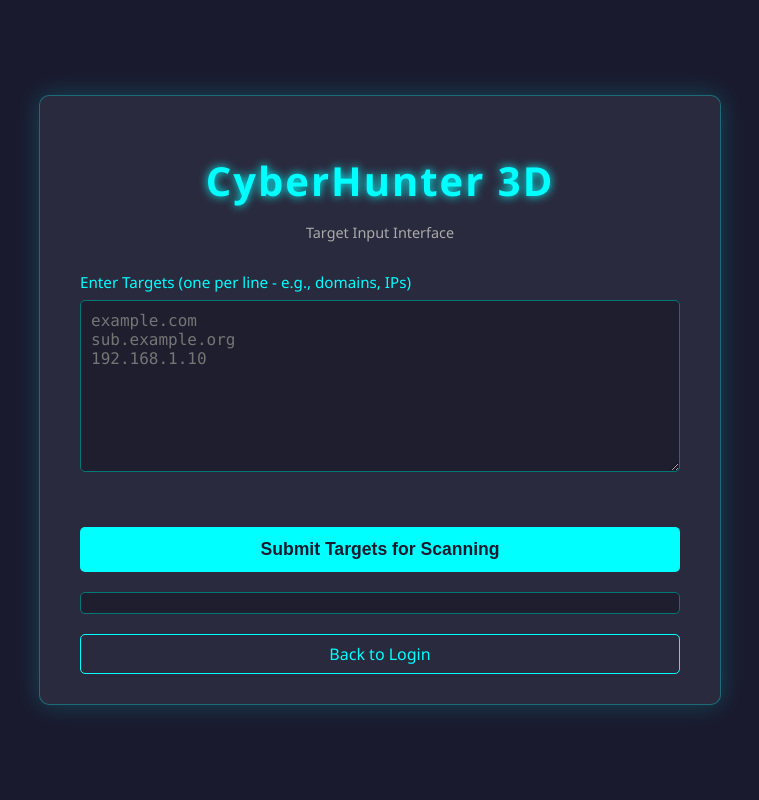
After one commit to Fussin/autorecontool, a Flask app: page /targets in a window 1280 px wide. The commit adds this page. Shown: the whole page, without its empty margins (260-1019 px from the left). Run offline with Flask 3, Linux system fonts and the light colour scheme.

Commit message:
feat: Implement basic target input web UI and batch submission API
- Created `ch_web/templates/target_input.html` for users to input multiple targets (one per line).
- Added basic styling for the target input page in `ch_web/static/css/style.css`.
- Implemented JavaScript in `target_input.html` to collect targets and submit them via API.
- Added a Flask route `/targets` in `ch_web/routes.py` to serve the `target_input.html` page.
- Created a new API endpoint `POST /api/v1/scan/targets/submit` in `ch_api/routes/scan_routes.py`:
    - Accepts a JSON list of targets: `{"targets": ["target1", ...]}`.
    - Performs basic validation on each target.
    - Initiates reconnaissance scans for valid targets using the existing scan infrastructure (DB logging, ThreadPoolExecutor).
    - Returns a summary response including successfully queued scans, scan details (IDs, endpoints), and any validation errors.
- Updated documentation (`AGENTS.md`, `INSTRUCTIONS.md`, `README.md`) to reflect the new target input UI and API endpoint, including usage instructions and examples.

```diff
--- a/cyberhunter3d/ch_web/routes.py
+++ b/cyberhunter3d/ch_web/routes.py
@@ -15,8 +15,12 @@ web_bp = Blueprint('web_ui', __name__,
 @web_bp.route('/login')
 def login_page():
     """Serves the main login page."""
-    # Renders login.html from the 'templates' folder within 'ch_web'
     return render_template('login.html', title="CyberHunter Login")
+
+@web_bp.route('/targets')
+def target_input_page():
+    """Serves the target input page."""
+    return render_template('target_input.html', title="Submit Targets")
 
 # You could add other web pages here later, like a dashboard:
 # @web_bp.route('/dashboard')
--- a/cyberhunter3d/ch_web/static/css/style.css
+++ b/cyberhunter3d/ch_web/static/css/style.css
@@ -114,3 +114,81 @@ button[type="button"]:hover {
         font-size: 2em;
     }
 }
+
+/* Styles for target_input.html specifically, if needed, or can be merged if general enough */
+.target-input-container { /* Duplicates login-container but allows for different max-width etc. if needed */
+    background-color: #2a2a3e;
+    padding: 30px 40px;
+    border-radius: 10px;
+    box-shadow: 0 0 25px rgba(0, 255, 255, 0.2);
+    width: 100%;
+    max-width: 600px; /* Wider for text area */
+    text-align: center;
+    border: 1px solid rgba(0, 255, 255, 0.3);
+}
+
+textarea#targetsInput { /* More specific selector */
+    width: calc(100% - 22px); /* Full width minus padding and border */
+    min-height: 150px;
+    padding: 10px;
+    border-radius: 5px;
+    border: 1px solid #007777;
+    background-color: #1e1e2f;
+    color: #e0e0e0;
+    font-size: 1em;
+    margin-bottom: 20px;
+    font-family: 'Consolas', 'Monaco', monospace; /* Monospaced for easier target list view */
+    resize: vertical; /* Allow vertical resize */
+}
+
+textarea#targetsInput:focus {
+    outline: none;
+    border-color: #00ffff; /* Cyan focus border */
+    box-shadow: 0 0 10px rgba(0, 255, 255, 0.5);
+}
+
+#responseMessageArea {
+    margin-top: 20px;
+    text-align: left;
+    max-height: 250px; /* Increased height */
+    overflow-y: auto;
+    padding: 10px;
+    border-radius: 5px;
+    background-color: #1e1e2f; /* Dark background for message area */
+    border: 1px solid #007777; /* Similar to inputs */
+}
+#responseMessageArea p {
+    margin: 0 0 5px 0;
+}
+#responseMessageArea ul {
+    list-style-type: none;
+    padding-left: 10px;
+}
+#responseMessageArea ul li {
+    margin-bottom: 3px;
+    word-break: break-all;
+}
+#responseMessageArea a {
+    color: #00ffff;
+    text-decoration: none;
+}
+#responseMessageArea a:hover {
+    text-decoration: underline;
+}
+
+.nav-link { /* For "Back to Login" link */
+    display: inline-block; /* Changed to inline-block for better centering if needed */
+    margin-top: 25px;
+    color: #00ffff;
+    text-decoration: none;
+    padding: 8px 15px;
+    border: 1px solid #00ffff;
+    border-radius: 5px;
+    transition: background-color 0.3s, color 0.3s;
+}
+
+.nav-link:hover {
+    background-color: #00ffff;
+    color: #1a1a2e;
+    text-decoration: none;
+}
--- /dev/null
+++ b/cyberhunter3d/ch_web/templates/target_input.html
@@ -0,0 +1,134 @@
+<!DOCTYPE html>
+<html lang="en">
+<head>
+    <meta charset="UTF-8">
+    <meta name="viewport" content="width=device-width, initial-scale=1.0">
+    <title>CyberHunter 3D - Target Input</title>
+    <link rel="stylesheet" href="{{ url_for('static', filename='css/style.css') }}">
+    <style>
+        /* Additional styles specific to this page */
+        .target-input-container {
+            background-color: #2a2a3e;
+            padding: 30px 40px;
+            border-radius: 10px;
+            box-shadow: 0 0 25px rgba(0, 255, 255, 0.2);
+            width: 100%;
+            max-width: 600px; /* Wider for text area */
+            text-align: center;
+            border: 1px solid rgba(0, 255, 255, 0.3);
+        }
+        textarea {
+            width: calc(100% - 22px); /* Full width minus padding and border */
+            min-height: 150px;
+            padding: 10px;
+            border-radius: 5px;
+            border: 1px solid #007777;
+            background-color: #1e1e2f;
+            color: #e0e0e0;
+            font-size: 1em;
+            margin-bottom: 20px;
+            resize: vertical; /* Allow vertical resize */
+        }
+        .nav-link {
+            display: block;
+            margin-top: 20px;
+            color: #00ffff;
+            text-decoration: none;
+        }
+        .nav-link:hover {
+            text-decoration: underline;
+        }
+    </style>
+</head>
+<body>
+    <div class="target-input-container">
+        <header>
+            <h1>CyberHunter 3D</h1>
+            <p>Target Input Interface</p>
+        </header>
+
+        <form id="targetForm">
+            <div class="form-group">
+                <label for="targets">Enter Targets (one per line - e.g., domains, IPs)</label>
+                <textarea id="targetsInput" name="targets" placeholder="example.com&#10;sub.example.org&#10;192.168.1.10" required></textarea>
+            </div>
+            <button type="button" id="submitTargetsButton">Submit Targets for Scanning</button>
+        </form>
+
+        <div id="responseMessageArea" class="message" style="margin-top: 20px; text-align: left; max-height: 200px; overflow-y: auto;">
+            <!-- API responses will be shown here -->
+        </div>
+
+        <a href="{{ url_for('web_ui.login_page') }}" class="nav-link">Back to Login</a>
+    </div>
+
+    <script>
+        document.addEventListener('DOMContentLoaded', function () {
+            const submitButton = document.getElementById('submitTargetsButton');
+            const targetsInput = document.getElementById('targetsInput');
+            const responseMessageArea = document.getElementById('responseMessageArea');
+
+            if (submitButton) {
+                submitButton.addEventListener('click', function () {
+                    const targetsRaw = targetsInput.value.trim();
+                    if (!targetsRaw) {
+                        responseMessageArea.className = 'message error';
+                        responseMessageArea.innerHTML = '<p>Error: Target input cannot be empty.</p>';
+                        return;
+                    }
+
+                    // Split by newline, then filter out empty lines and trim whitespace
+                    const targetsArray = targetsRaw.split('\\n').map(t => t.trim()).filter(t => t.length > 0);
+
+                    if (targetsArray.length === 0) {
+                        responseMessageArea.className = 'message error';
+                        responseMessageArea.innerHTML = '<p>Error: No valid targets entered.</p>';
+                        return;
+                    }
+
+                    responseMessageArea.className = 'message'; // Reset
+                    responseMessageArea.innerHTML = '<p>Submitting targets...</p>';
+
+                    // API call to the backend
+                    fetch('/api/v1/scan/targets/submit', { // Corrected API endpoint path
+                        method: 'POST',
+                        headers: {
+                            'Content-Type': 'application/json',
+                        },
+                        body: JSON.stringify({ targets: targetsArray }),
+                    })
+                    .then(response => response.json())
+                    .then(data => {
+                        console.log('API Response:', data);
+                        responseMessageArea.className = 'message ' + (data.scan_ids && data.scan_ids.length > 0 ? 'success' : 'error');
+                        let htmlResponse = `<p>${data.message || 'Received response:'}</p>`;
+                        if (data.submitted_targets) {
+                            htmlResponse += `<p>Targets processed: ${data.submitted_targets}</p>`;
+                        }
+                        if (data.scan_ids && data.scan_ids.length > 0) {
+                            htmlResponse += '<p>Scan IDs initiated:</p><ul>';
+                            data.scan_ids.forEach(scan => {
+                                htmlResponse += `<li>Target: ${scan.target}, Scan ID: <a href="/api/v1/scan/recon/status/${scan.scan_id}" target="_blank">${scan.scan_id}</a></li>`;
+                            });
+                            htmlResponse += '</ul>';
+                        }
+                        if (data.errors && data.errors.length > 0) {
+                            htmlResponse += '<p>Errors:</p><ul>';
+                            data.errors.forEach(err => {
+                                htmlResponse += `<li>Target: ${err.target}, Error: ${err.error}</li>`;
+                            });
+                            htmlResponse += '</ul>';
+                        }
+                        responseMessageArea.innerHTML = htmlResponse;
+                    })
+                    .catch((error) => {
+                        console.error('Error:', error);
+                        responseMessageArea.className = 'message error';
+                        responseMessageArea.innerHTML = `<p>Error submitting targets: ${error}. Check console and ensure API is running.</p>`;
+                    });
+                });
+            }
+        });
+    </script>
+</body>
+</html>
```
Also changed, not shown: cyberhunter3d/AGENTS.md (+7 -4 lines), cyberhunter3d/INSTRUCTIONS.md (+26 -1 lines), cyberhunter3d/ch_api/routes/scan_routes.py (+67 -2 lines), cyberhunter3d/README.md, cyberhunter3d/instance/scan_jobs.db.
